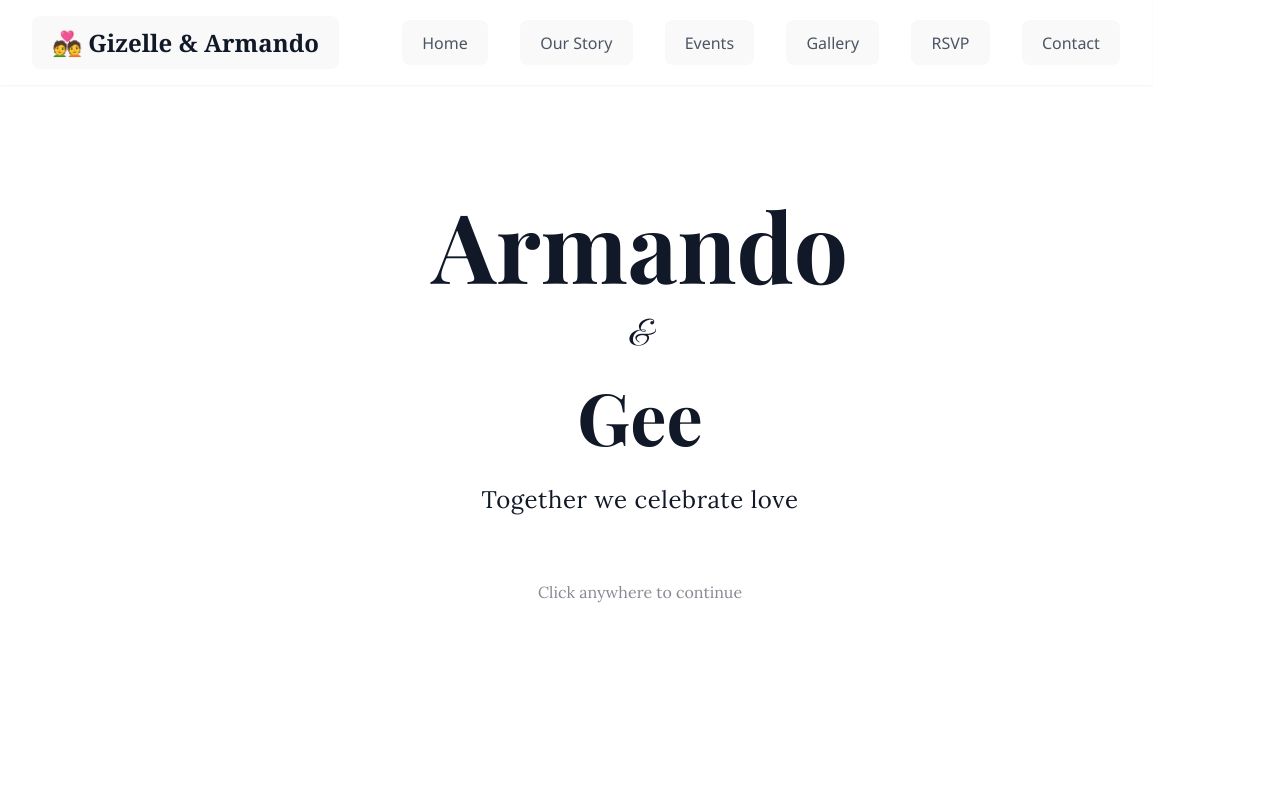
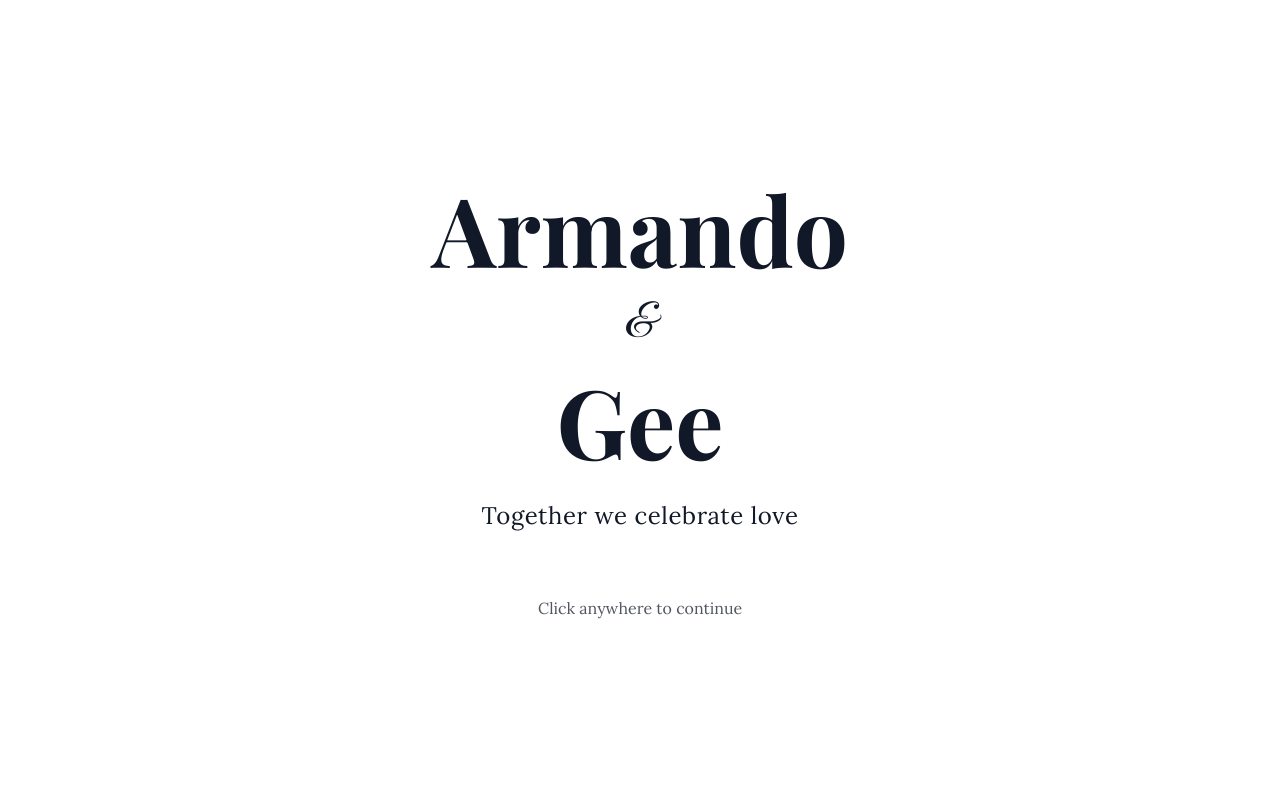
Before and after one commit to clintoy18/Gizelle-Armando, a React (Vite) app: page / in a window 1280 px wide. Shown: the top 800 px of the page. Built offline with nearby package versions, Linux system fonts and the light colour scheme.

Commit message:
only render intro at first and centered

```diff
--- a/src/App.tsx
+++ b/src/App.tsx
@@ -1,9 +1,10 @@
 import { useState } from 'react';
 import './App.css';
+
 import { Header, Footer } from './components/layout';
-import { Section } from './components/common';
-import { Button } from './components/common';
+import { Section, Button } from './components/common';
 import { Intro } from './components/Intro';
+
 import {
   HomePage,
   OurStoryPage,
@@ -16,58 +17,52 @@ import {
 export default function App() {
   const [showIntro, setShowIntro] = useState(true);
 
+  // If intro is showing, render ONLY intro
+  if (showIntro) {
+    return <Intro onComplete={() => setShowIntro(false)} />;
+  }
+
+  // Otherwise render the full site
   return (
     <div className="flex flex-col min-h-screen bg-white">
-      {showIntro && <Intro onComplete={() => setShowIntro(false)} />}
       <Header />
 
       <main className="flex-1">
-        {/* Intro Section */}
-        <Section id="intro" bgColor="cream" className="py-32 md:py-48 flex items-center justify-center text-center">
-          <div className="fade-in max-w-2xl">
-            <h1 className="text-6xl md:text-7xl font-serif font-bold text-amber-900 mb-6">
+        {/* Hero Section */}
+        <Section
+          id="intro"
+          bgColor="cream"
+          className="min-h-screen flex items-center justify-center text-center px-4"
+        >
+          <div className="fade-in max-w-3xl mx-auto">
+            <h1 className="text-5xl md:text-7xl font-serif font-bold text-amber-900 mb-6">
               Gizelle & Armando
             </h1>
-            <p className="text-2xl text-amber-700 mb-8 font-light">
+
+            <p className="text-xl md:text-2xl text-amber-700 mb-10 font-light">
               Together we celebrate love, family, and the beginning of forever
             </p>
-            <div className="flex gap-4 justify-center">
-              <Button variant="primary" size="lg" onClick={() => document.getElementById('home')?.scrollIntoView({ behavior: 'smooth' })}>
-                Explore Our Wedding
-              </Button>
-            </div>
+
+            <Button
+              variant="primary"
+              size="lg"
+              onClick={() =>
+                document
+                  .getElementById('home')
+                  ?.scrollIntoView({ behavior: 'smooth' })
+              }
+            >
+              Explore Our Wedding
+            </Button>
           </div>
         </Section>
 
-        {/* Home Section - Imported Component */}
-        <div id="home">
-          <HomePage />
-        </div>
-
-        {/* Our Story Section */}
-        <div id="story">
-          <OurStoryPage />
-        </div>
-
-        {/* Events Section */}
-        <div id="events">
-          <EventDetailsPage />
-        </div>
-
-        {/* Gallery Section */}
-        <div id="gallery">
-          <GalleryPage />
-        </div>
-
-        {/* RSVP Section */}
-        <div id="rsvp">
-          <RSVPPage />
-        </div>
-
-        {/* Contact Section */}
-        <div id="contact">
-          <ContactPage />
-        </div>
+        <div id="home"><HomePage /></div>
+        <div id="story"><OurStoryPage /></div>
+        <div id="events"><EventDetailsPage /></div>
+        <div id="gallery"><GalleryPage /></div>
+        <div id="rsvp"><RSVPPage /></div>
+        <div id="contact"><ContactPage /></div>
       </main>
 
       <Footer />
--- a/src/components/Intro.tsx
+++ b/src/components/Intro.tsx
@@ -6,54 +6,94 @@ interface IntroProps {
 
 export function Intro({ onComplete }: IntroProps) {
   const [isVisible, setIsVisible] = useState(true);
+  const [isExiting, setIsExiting] = useState(false);
 
   useEffect(() => {
     // Add Google Fonts for wedding typography
     const link = document.createElement('link');
-    link.href = 'https://fonts.googleapis.com/css2?family=Great+Vibes:wght@400&family=Playfair+Display:wght@400;700&family=Lora:wght@400;500&display=swap';
+    link.href = 'https://fonts.googleapis.com/css2?family=Great+Vibes&family=Playfair+Display:wght@400;700&family=Lora:wght@400;500&display=swap';
     link.rel = 'stylesheet';
     document.head.appendChild(link);
+
+    return () => {
+      document.head.removeChild(link);
+    };
   }, []);
 
   const handleClick = () => {
-    setIsVisible(false);
+    setIsExiting(true);
     setTimeout(() => {
+      setIsVisible(false);
       onComplete();
-    }, 500);
+    }, 600);
   };
 
   if (!isVisible) return null;
 
   return (
     <div
-      className="fixed inset-0 z-50 bg-gradient-to-b from-white via-amber-50 to-white cursor-pointer transition-opacity duration-500 flex items-center justify-center overflow-hidden"
+      className={`fixed inset-0 z-[100] cursor-pointer flex items-center justify-center overflow-hidden transition-opacity duration-500 ${isExiting ? 'opacity-0' : 'opacity-100'}`}
+      style={{
+        background: 'linear-gradient(180deg, hsl(var(--wedding-cream)) 0%, hsl(var(--wedding-tulle)) 50%, hsl(var(--wedding-cream)) 100%)',
+      }}
       onClick={handleClick}
     >
       {/* Decorative background elements */}
-      <div className="absolute top-10 left-10 w-32 h-32 bg-amber-100 rounded-full opacity-20 blur-3xl"></div>
-      <div className="absolute bottom-10 right-10 w-40 h-40 bg-amber-50 rounded-full opacity-20 blur-3xl"></div>
+      <div
+        className="absolute top-[10%] left-[10%] w-64 h-64 rounded-full blur-3xl animate-float"
+        style={{ backgroundColor: 'hsl(var(--wedding-champagne) / 0.15)' }}
+      />
+      <div
+        className="absolute bottom-[10%] right-[10%] w-80 h-80 rounded-full blur-3xl animate-float-delayed"
+        style={{ backgroundColor: 'hsl(var(--wedding-brown) / 0.08)' }}
+      />
+      <div
+        className="absolute top-[40%] right-[20%] w-48 h-48 rounded-full blur-3xl animate-float"
+        style={{ backgroundColor: 'hsl(var(--wedding-champagne) / 0.1)' }}
+      />
 
-      <div className="text-center space-y-8 px-6 relative z-10">
+      {/* Main content */}
+      <div className="text-center space-y-8 px-6 relative z-10 animate-fade-in">
         {/* Main Names */}
         <div className="space-y-6">
           <h1
-            className="text-7xl md:text-8xl font-bold text-amber-900 transition-all duration-1000 animate-fade-in"
-            style={{ fontFamily: "'Playfair Display', serif" }}
+            className="text-6xl md:text-8xl font-bold transition-all duration-1000"
+            style={{
+              fontFamily: "'Playfair Display', serif",
+              color: 'hsl(var(--wedding-brown))',
+              textShadow: '0 2px 4px hsl(var(--wedding-brown) / 0.1)'
+            }}
           >
             Armando
           </h1>
 
           <div className="flex items-center justify-center gap-4">
-            <div className="h-px w-16 bg-gradient-to-r from-transparent to-amber-700"></div>
-            <span className="text-3xl md:text-4xl text-amber-700" style={{ fontFamily: "'Great Vibes', cursive" }}>
+            <div
+              className="h-px w-16 md:w-24"
+              style={{ background: 'linear-gradient(to right, transparent, hsl(var(--wedding-champagne)))' }}
+            />
+            <span
+              className="text-4xl md:text-5xl"
+              style={{
+                fontFamily: "'Great Vibes', cursive",
+                color: 'hsl(var(--wedding-champagne))'
+              }}
+            >
               &
             </span>
-            <div className="h-px w-16 bg-gradient-to-l from-transparent to-amber-700"></div>
+            <div
+              className="h-px w-16 md:w-24"
+              style={{ background: 'linear-gradient(to left, transparent, hsl(var(--wedding-champagne)))' }}
+            />
           </div>
 
           <h2
-            className="text-6xl md:text-7xl font-bold text-amber-900 transition-all duration-1000 animate-fade-in"
-            style={{ fontFamily: "'Playfair Display', serif" }}
+            className="text-6xl md:text-8xl font-bold transition-all duration-1000"
+            style={{
+              fontFamily: "'Playfair Display', serif",
+              color: 'hsl(var(--wedding-brown))',
+              textShadow: '0 2px 4px hsl(var(--wedding-brown) / 0.1)'
+            }}
           >
             Gee
           </h2>
@@ -61,14 +101,23 @@ export function Intro({ onComplete }: IntroProps) {
 
         {/* Subtitle */}
         <p
-          className="text-xl md:text-2xl text-amber-700 font-light tracking-wide"
-          style={{ fontFamily: "'Lora', serif" }}
+          className="text-xl md:text-2xl font-light tracking-wide"
+          style={{
+            fontFamily: "'Lora', serif",
+            color: 'hsl(var(--wedding-champagne))'
+          }}
         >
           Together we celebrate love
         </p>
 
         {/* Click instruction */}
-        <div className="pt-8 text-amber-600 text-sm md:text-base animate-pulse" style={{ fontFamily: "'Lora', serif" }}>
+        <div
+          className="pt-8 text-sm md:text-base animate-pulse"
+          style={{
+            fontFamily: "'Lora', serif",
+            color: 'hsl(var(--wedding-champagne) / 0.8)'
+          }}
+        >
           Click anywhere to continue
         </div>
       </div>
```
